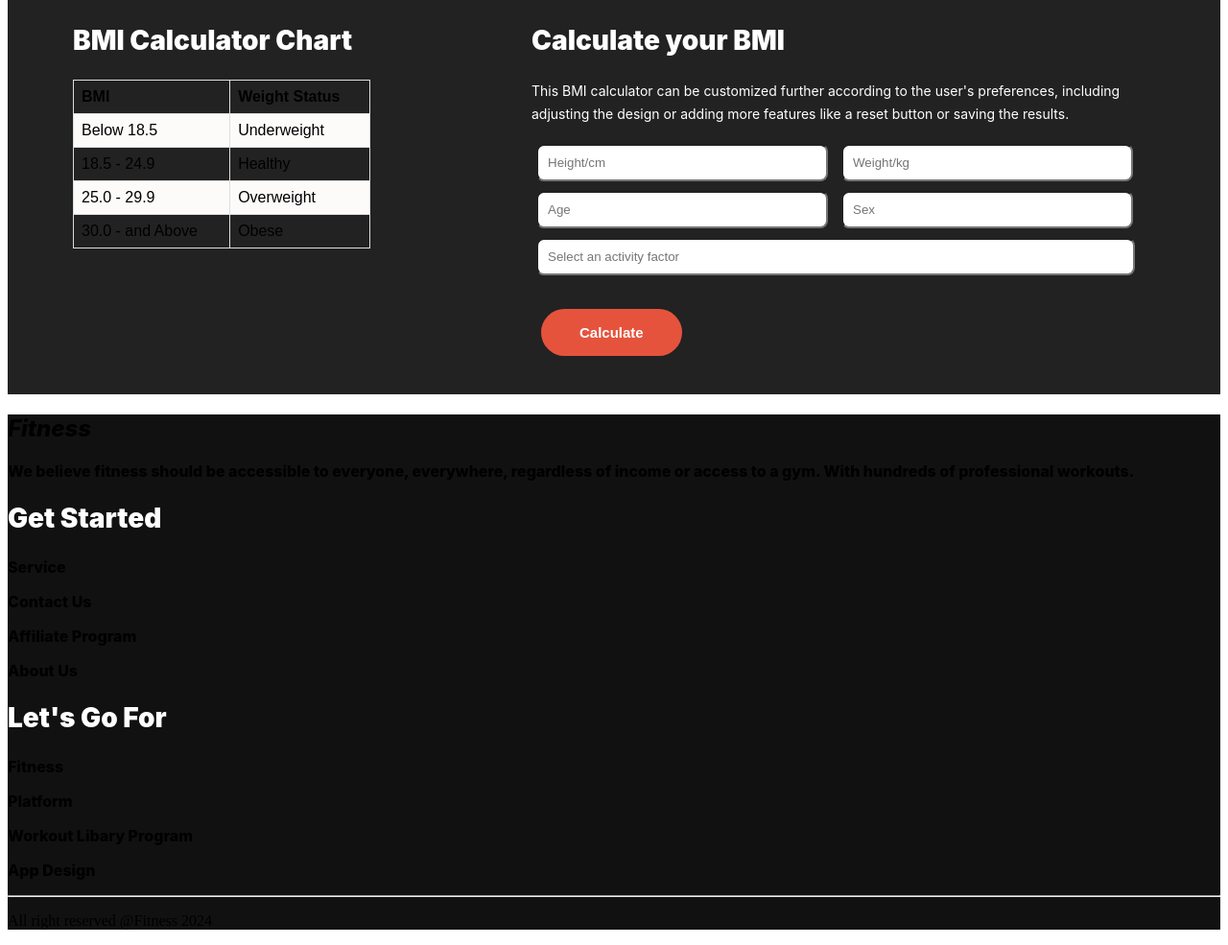
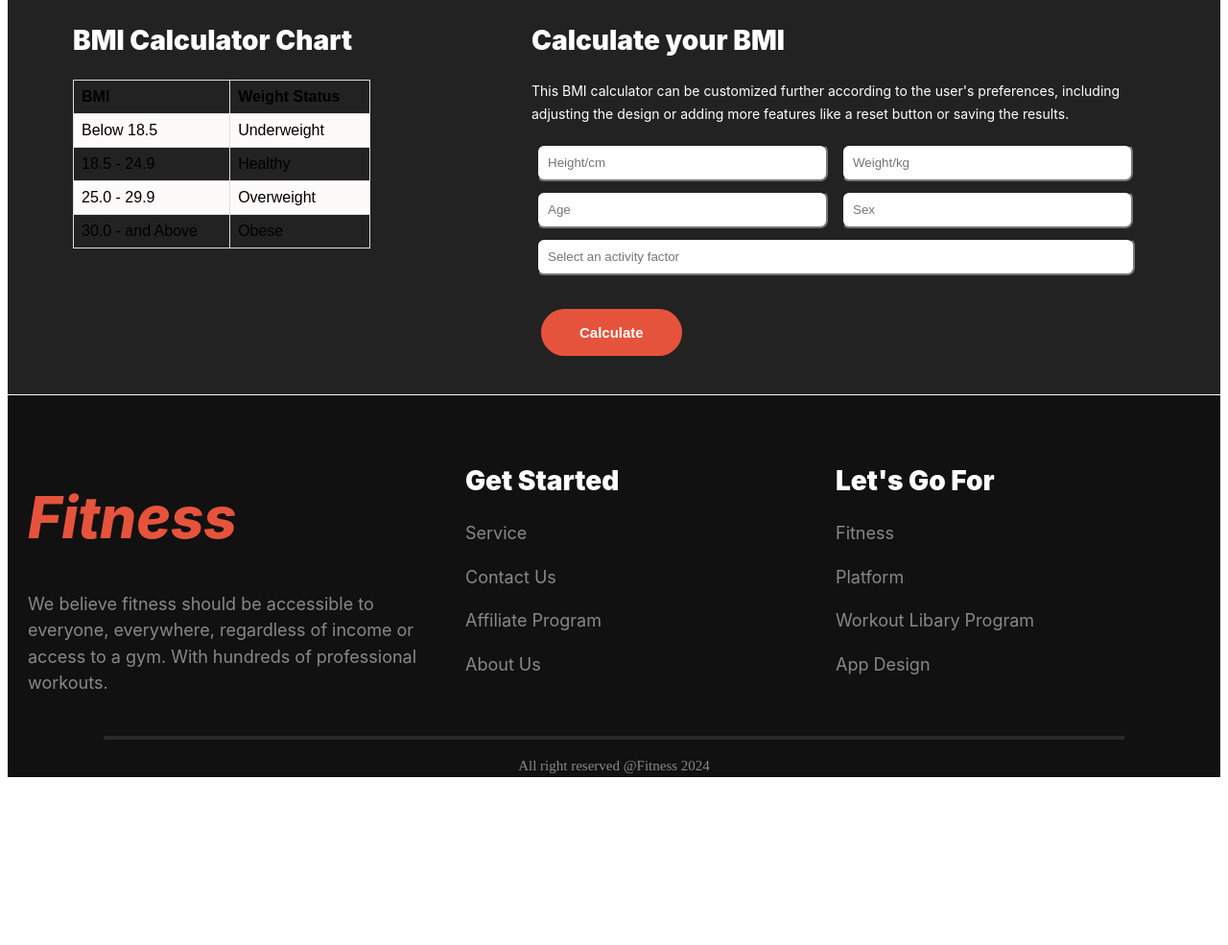
Before and after one commit to ALIASHRAFCHOWDHURY/Second-Stage, a plain HTML site: page index.html in a window 1280 px wide. Shown: the part 2936-3921 px from the top of the page at 96% size. After the commit the page ends 3761 px from the top, so only its background shows below. Drawn offline with Linux system fonts and the light colour scheme.

Commit message:
footer style part done

```diff
--- a/style.css
+++ b/style.css
@@ -490,3 +490,54 @@ table {
 .cal-btn{
         margin-top: 30px;
 }
+
+/* footer partl */
+.footer-part{
+        padding: 15px;
+        padding-top: 50px;
+        display: flex;
+        justify-content: space-evenly;
+
+}
+.footer-box-1{
+
+        width: 450px;
+}
+.footer-box-2{
+
+        width: 380px;
+}
+.footer-box-3{
+
+        width: 380px;
+}
+.footer-fit{
+        font-size: 60px;
+        font-style: italic;
+        font-weight: 800;
+        line-height: 54px;
+        color:rgba(230, 83, 60, 1);
+        ;
+
+}
+.footer-p{
+        font-size: 18px;
+        font-weight: 400;
+        line-height: 27.6px;
+        color:rgba(255, 255, 255, 0.5);
+        ;
+
+}
+hr{
+        width: 1059.5px;
+        border: 2px 0px 0px 0px;
+        border: 2px solid rgba(255, 255, 255, 0.1)
+
+}
+.copyright{
+        font-size: 15px;
+        font-weight: 400;
+        line-height: 24px;
+        color: rgba(255, 255, 255, 0.5);
+        text-align: center;
+}
```
